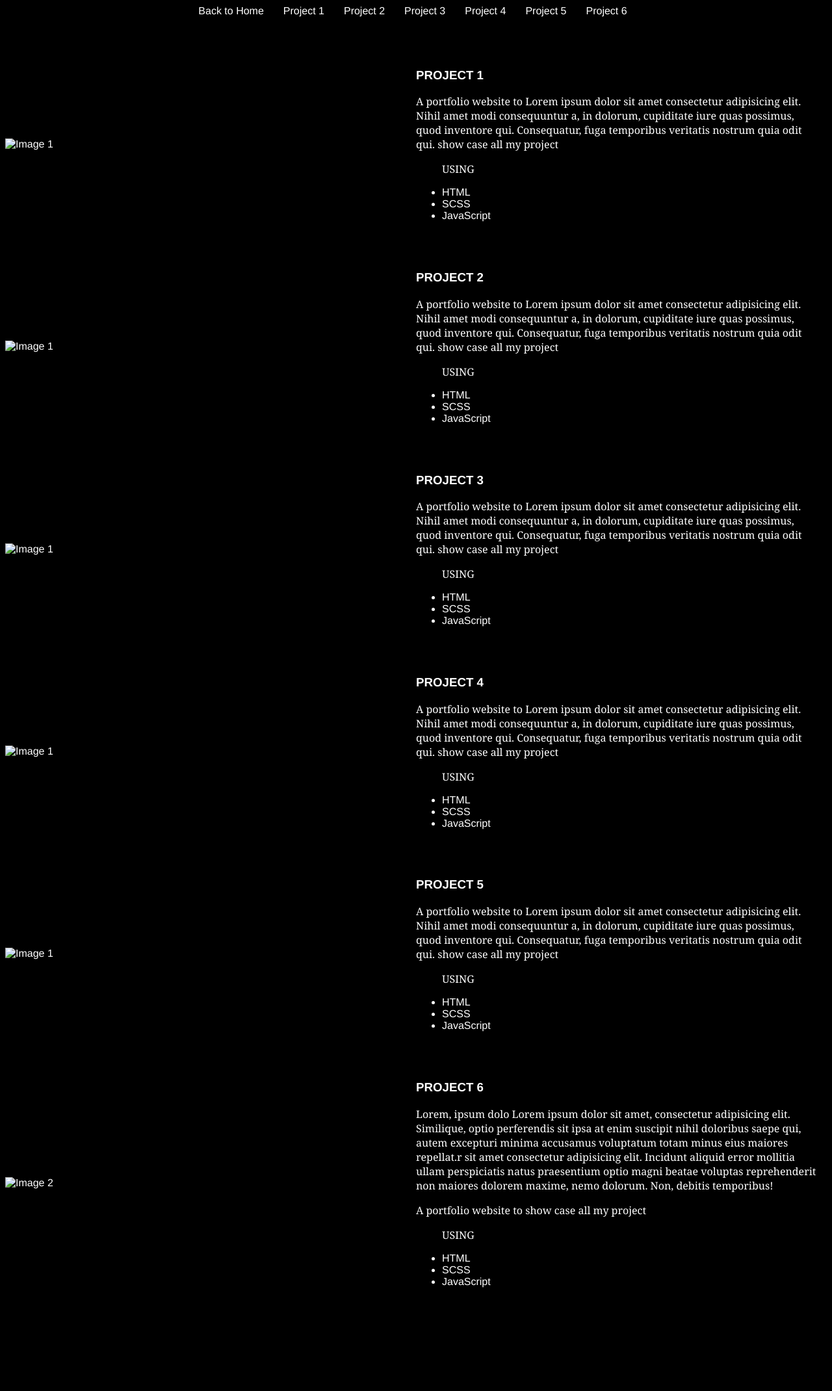
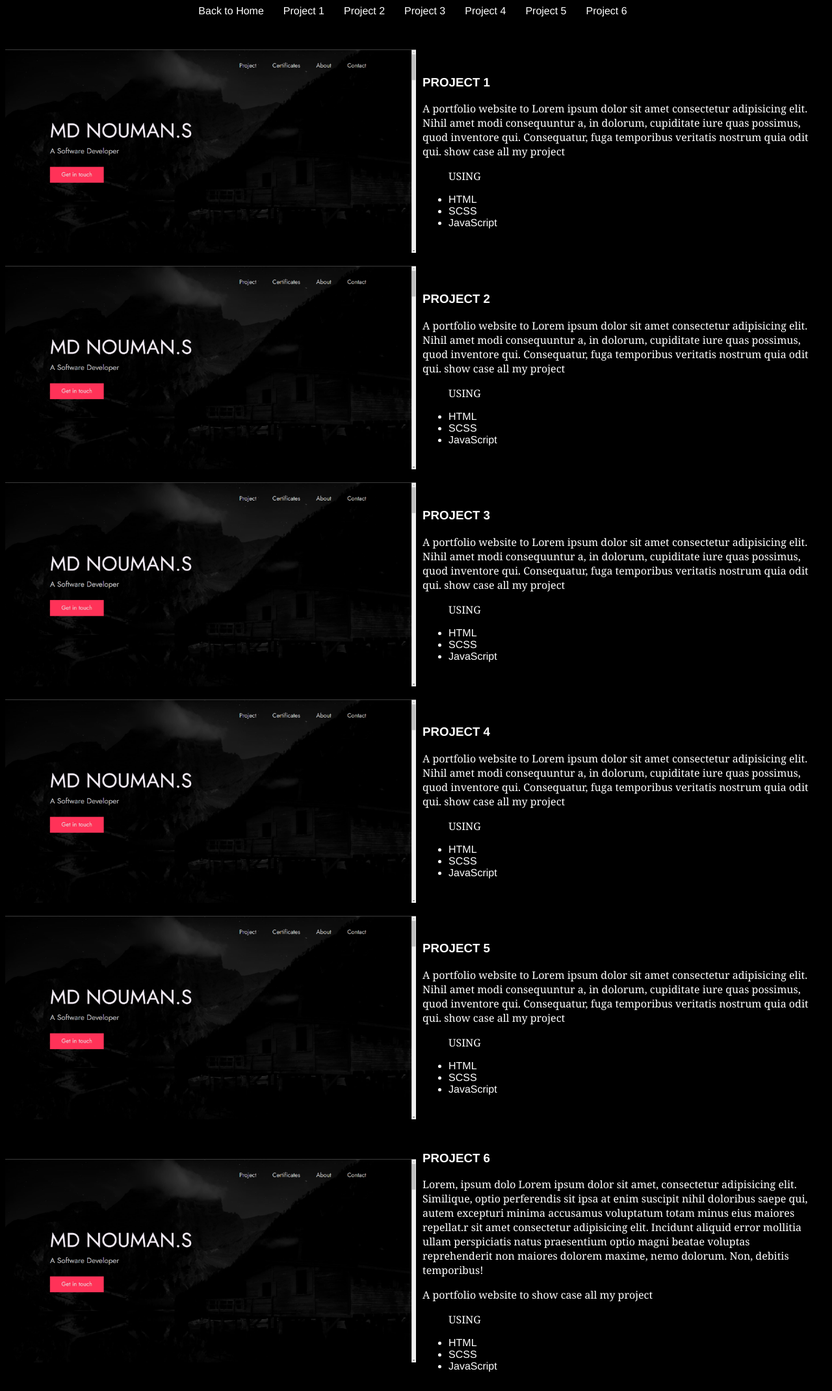
Before and after one commit to NOUMAN-7/MD-PORTFOLIO, a plain HTML site: page Projects.html in a window 1280 px wide. Shown: the whole page at 65% size. Before the commit the page ends 2035 px from the top, so only its background shows below. Drawn offline with Linux system fonts and the light colour scheme; the site is published under a folder, as on GitHub Pages, so addresses that start at the root find nothing.

Commit message:
Update Projects.html

```diff
--- a/Projects.html
+++ b/Projects.html
@@ -21,7 +21,7 @@
     </nav>
     <div class="container">
         <div class="image-text">
-          <img src="/images/p1.png" alt="Image 1" />
+          <img src="./images/p1.png" alt="Image 1" />
           <div class="text">
             <h3 id="p1">PROJECT 1</h3>
             <p>
@@ -38,7 +38,7 @@
         </div>
 
         <div class="image-text">
-            <img src="/images/p1.png" alt="Image 1" />
+            <img src="./images/p1.png" alt="Image 1" />
             <div class="text">
               <h3 id="p2">PROJECT 2</h3>
               <p>
@@ -55,7 +55,7 @@
           </div>
 
           <div class="image-text">
-            <img src="/images/p1.png" alt="Image 1" />
+            <img src="./images/p1.png" alt="Image 1" />
             <div class="text">
               <h3 id="p3">PROJECT 3</h3>
               <p>
@@ -72,7 +72,7 @@
           </div>
 
           <div class="image-text">
-            <img src="/images/p1.png" alt="Image 1" />
+            <img src="./images/p1.png" alt="Image 1" />
             <div class="text">
               <h3 id="p4">PROJECT 4</h3>
               <p>
@@ -89,7 +89,7 @@
           </div>
 
           <div class="image-text">
-            <img src="/images/p1.png" alt="Image 1" />
+            <img src="./images/p1.png" alt="Image 1" />
             <div class="text">
               <h3 id="p5">PROJECT 5</h3>
               <p>
@@ -106,7 +106,7 @@
           </div>
 
         <div class="image-text">
-          <img src="/images/p1.png" alt="Image 2" />
+          <img src="./images/p1.png" alt="Image 2" />
           <div class="text">
             <h3 id="p6">PROJECT 6</h3>
             <p>Lorem, ipsum dolo Lorem ipsum dolor sit amet, consectetur adipisicing elit. Similique, optio perferendis sit ipsa at enim suscipit nihil doloribus saepe qui, autem excepturi minima accusamus voluptatum totam minus eius maiores repellat.r sit amet consectetur adipisicing elit. Incidunt aliquid error mollitia ullam perspiciatis natus praesentium optio magni beatae voluptas reprehenderit non maiores dolorem maxime, nemo dolorum. Non, debitis temporibus!</p>
@@ -125,7 +125,7 @@
         <!-- Add more image-text elements as needed -->
       </div>
       <a href="#top" id="back-to-top" title="Back to Top">
-        <img src="/images/arrow-up.svg" alt="Back to Top"/>
+        <img src="./images/arrow-up.svg" alt="Back to Top"/>
       </a>
       <script src="project.js"></script>
 </body>
```
